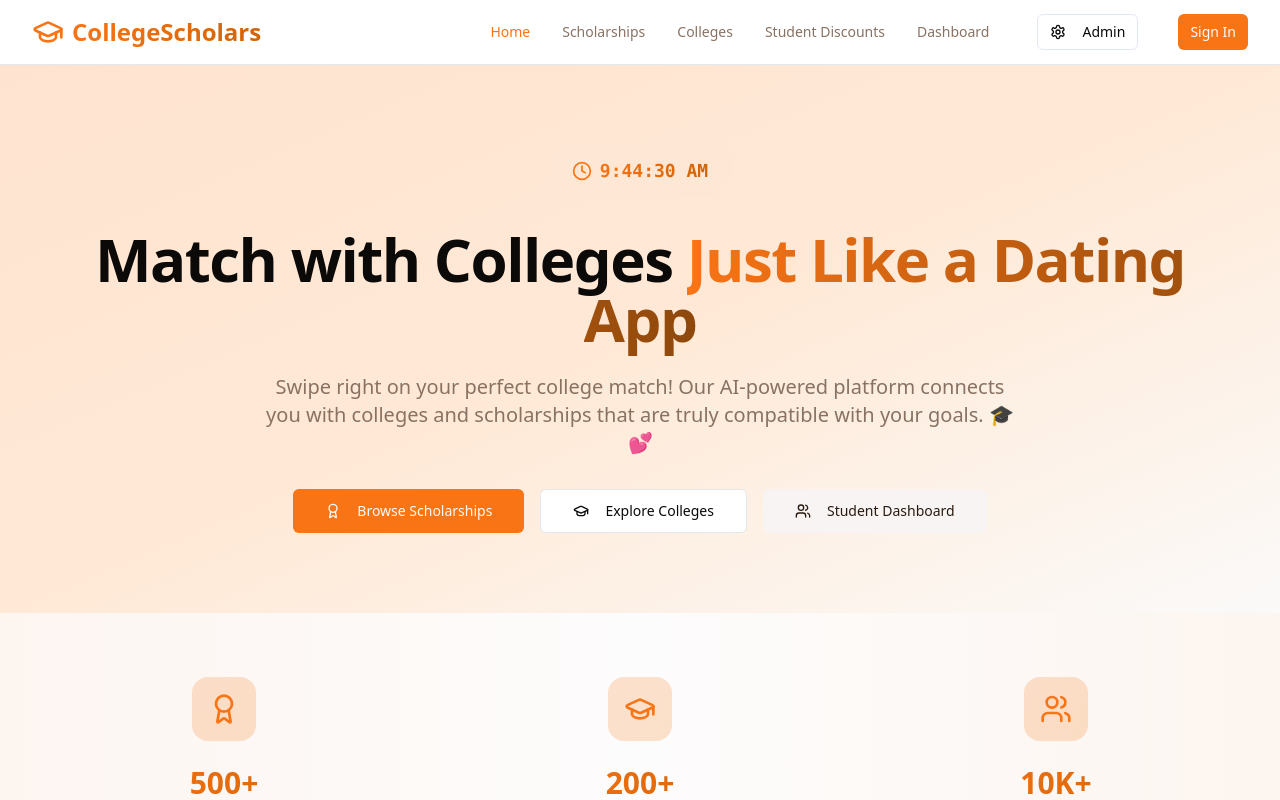
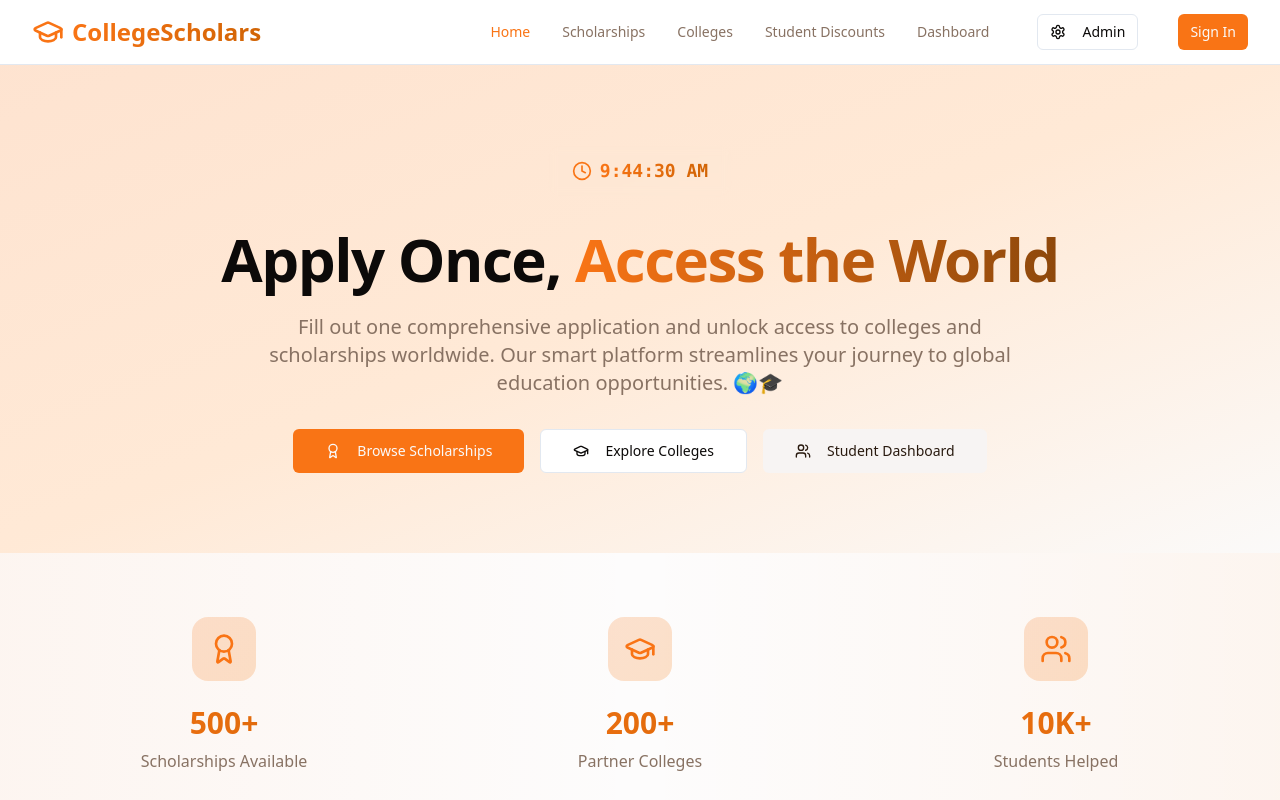
Before and after one commit to h23ii88/orange-campus-connect, a React (Vite) app: page / in a window 1280 px wide. Shown: the top 800 px of the page. Built offline with nearby package versions, Linux system fonts and the light colour scheme.

Commit message:
Add homepage tagline

```diff
--- a/src/pages/Index.tsx
+++ b/src/pages/Index.tsx
@@ -89,14 +89,14 @@ const Index = () => {
 
           <div className="text-center">
             <h1 className="text-4xl md:text-6xl font-bold tracking-tight mb-6">
-              Match with Colleges{" "}
+              Apply Once,{" "}
               <span className="bg-gradient-to-r from-primary to-orange-800 bg-clip-text text-transparent">
-                Just Like a Dating App
+                Access the World
               </span>
             </h1>
             <p className="text-xl text-muted-foreground mb-8 max-w-3xl mx-auto">
-              Swipe right on your perfect college match! Our AI-powered platform connects you with
-              colleges and scholarships that are truly compatible with your goals. 🎓💕
+              Fill out one comprehensive application and unlock access to colleges and scholarships worldwide.
+              Our smart platform streamlines your journey to global education opportunities. 🌍🎓
             </p>
             <div className="flex flex-col sm:flex-row gap-4 justify-center">
               <Link to="/scholarships">
```
